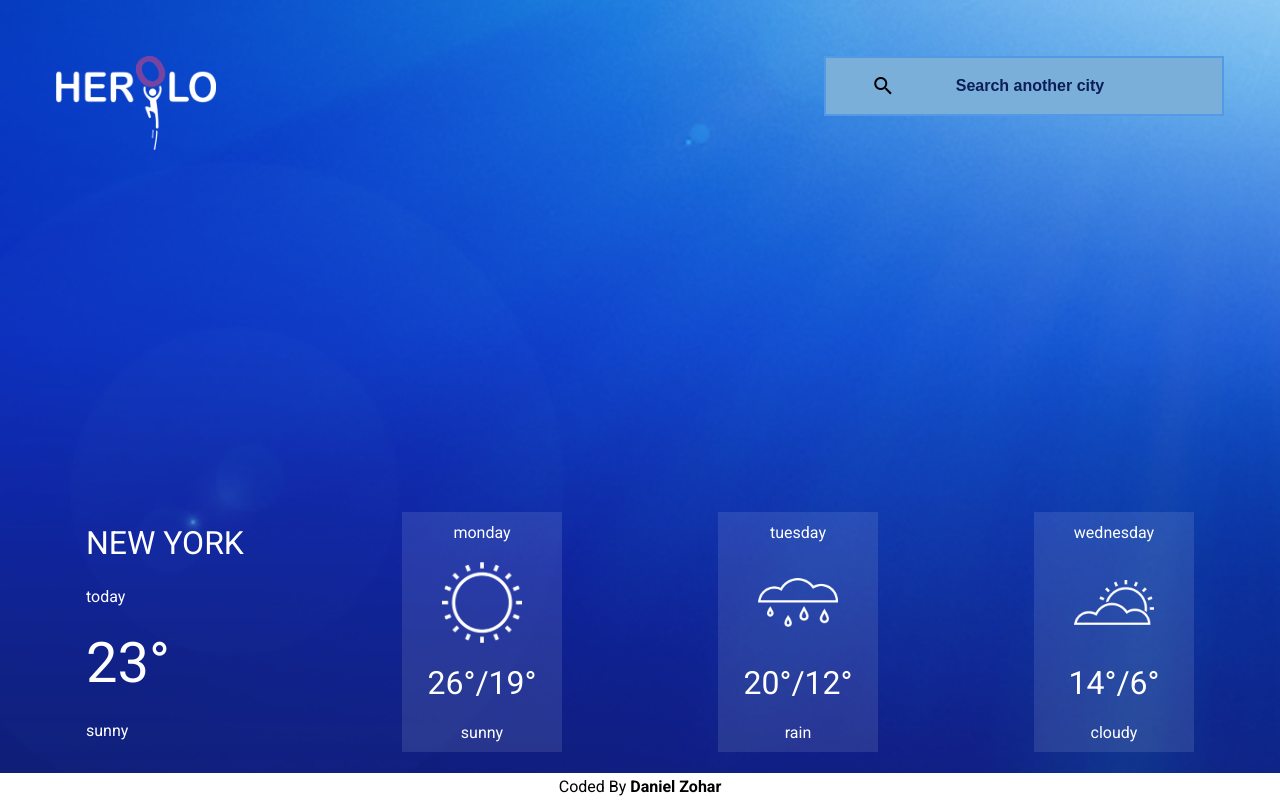
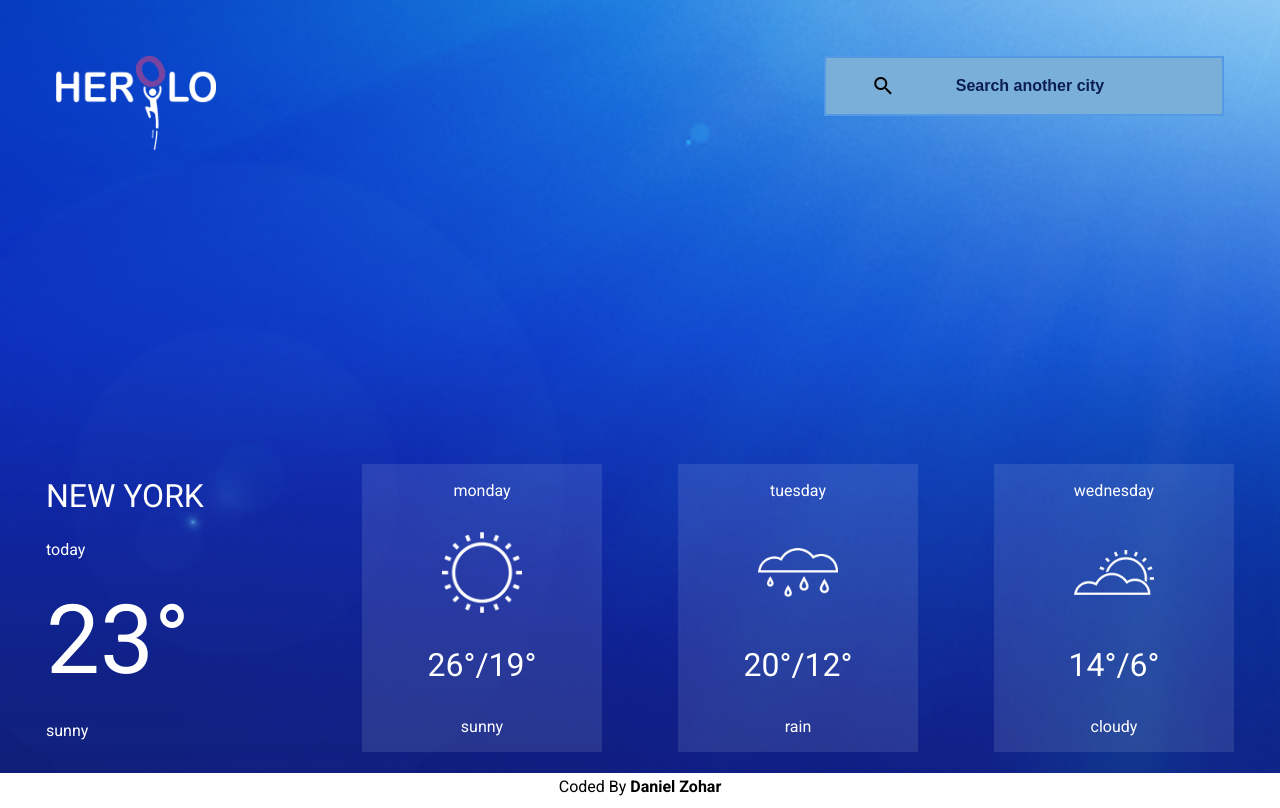
Before and after one commit to zohardnl/weather-app, an Angular app: page / in a window 1280 px wide. Built offline with nearby package versions, Linux system fonts and the light colour scheme.

Commit message:
Merge branch 'dev' of https://bitbucket.org/daniel-zohar/herolo-weather
# Conflicts:
#	package-lock.json
#	package.json

```diff
--- a/src/app/weather-info/weather-info.component.html
+++ b/src/app/weather-info/weather-info.component.html
@@ -1,4 +1,10 @@
-<div class="weather-info" fxLayout="row" fxLayoutAlign="space-around center" fxLayout.xs="column">
+<div
+	class="weather-info"
+	fxLayout="row"
+	fxLayoutAlign="space-around center"
+	fxLayout.xs="column"
+	fxLayout.sm="column"
+>
 	<div class="weather-info__item">
 		<span>NEW YORK</span>
 		<span>today</span>
--- a/src/app/weather-info/weather-info.component.scss
+++ b/src/app/weather-info/weather-info.component.scss
@@ -14,9 +14,15 @@
 			}
 		}
 
+		@include tablet {
+			&:not(:last-child) {
+				margin-bottom: 1em;
+			}
+		}
+
 		background: rgba(255, 255, 255, 0.1);
-		width: 10em;
-		height: 15em;
+		width: 15em;
+		height: 18em;
 		display: flex;
 		justify-content: space-around;
 		align-items: center;
@@ -45,6 +51,14 @@
 		}
 
 		&:first-child {
+			@include mobile {
+				align-items: center;
+			}
+
+			@include tablet {
+				align-items: center;
+			}
+
 			background: transparent;
 			align-items: flex-start;
 
@@ -53,7 +67,7 @@
 			}
 
 			span:nth-child(3) {
-				font-size: 3.5em;
+				font-size: 6em;
 			}
 
 			span:nth-child(4) {
--- a/src/shared/_mixins.scss
+++ b/src/shared/_mixins.scss
@@ -6,7 +6,7 @@
 
 @mixin tablet {
   @media (min-width: 768px) and (max-width: 1024px) {
-    @content
+    @content;
   }
 }
 
@@ -15,33 +15,3 @@
   $font: unquote($font);
   @import url("https://fonts.googleapis.com/css?family=#{$font}:300,400,500,600,700,800");
 }
-
-@mixin grid-vertical {
-  grid-template-columns: unset;
-  justify-content: center;
-  grid-gap: 5em;
-}
-
-@mixin arrow-down {
-  position: absolute;
-  margin: 0;
-  bottom: -5em;
-  justify-content: center;
-  width: 100%;
-
-  span {
-    transform: rotate(90deg);
-  }
-}
-
-@mixin arrow-desktop {
-  display: flex;
-  justify-content: flex-end;
-  margin: 0 5vw 3vh 0;
-}
-
-@mixin grid-desktop {
-  display: grid;
-  grid-template-columns: auto auto auto auto;
-  justify-content: space-around;
-}
```
Also changed, not shown: 2 other files (tests, documents, lock files or other folders).
